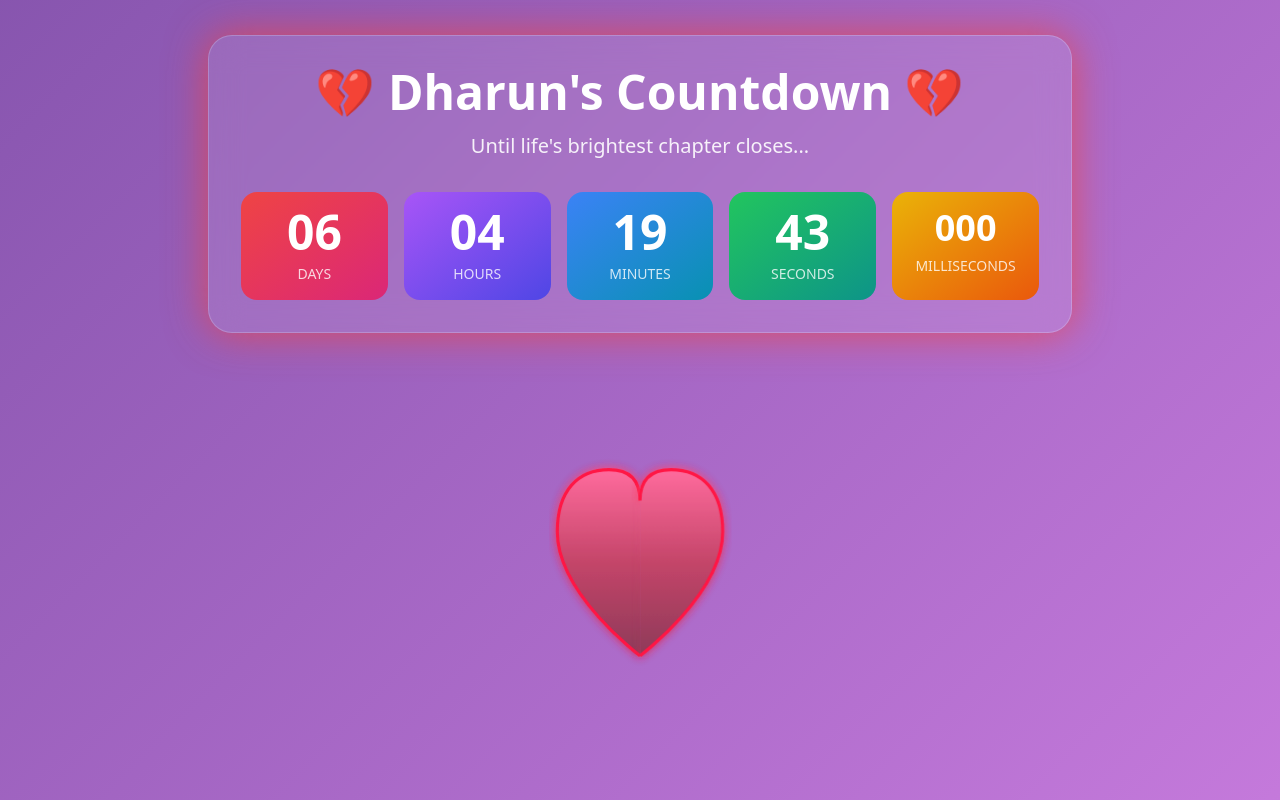
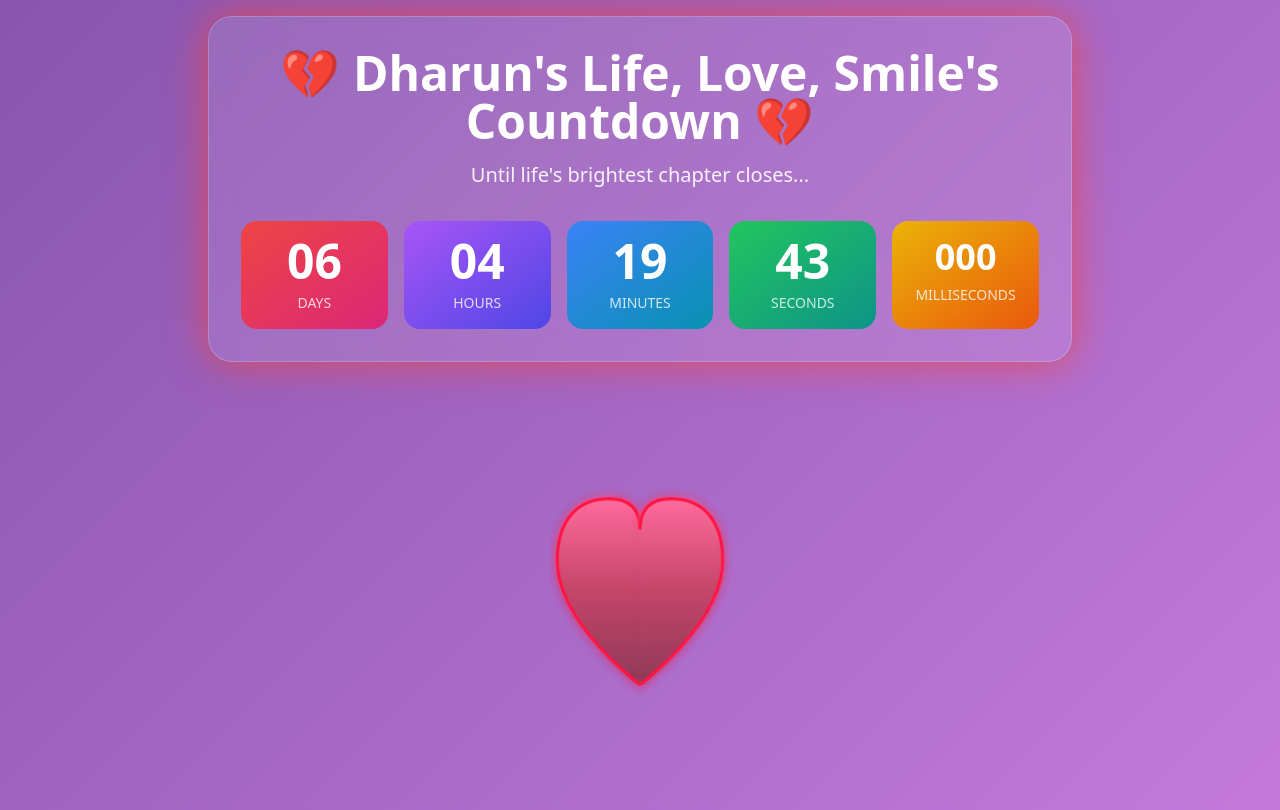
Before and after one commit to iDharun7/TheEND, a plain HTML site: page heartbeat.html in a window 1280 px wide. Drawn offline with nearby package versions, Linux system fonts and the light colour scheme.

Commit message:
Update heartbeat.html

```diff
--- a/heartbeat.html
+++ b/heartbeat.html
@@ -92,7 +92,7 @@
             <!-- Header -->
             <div class="text-center mb-6 sm:mb-8">
                 <h1 class="text-2xl sm:text-3xl md:text-4xl lg:text-5xl font-bold text-white mb-3 sm:mb-4">
-                    💔 Dharun's Countdown 💔
+                    💔 Dharun's Life, Love, Smile's Countdown 💔
                 </h1>
                 <p class="text-base sm:text-lg md:text-xl text-white/90">Until life's brightest chapter closes...</p>
             </div>
```
